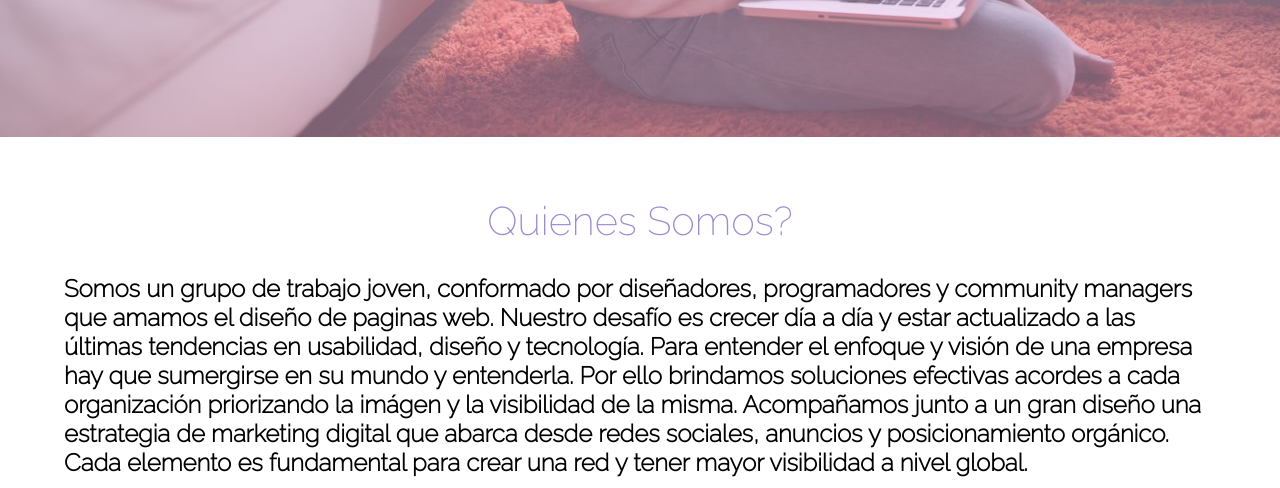
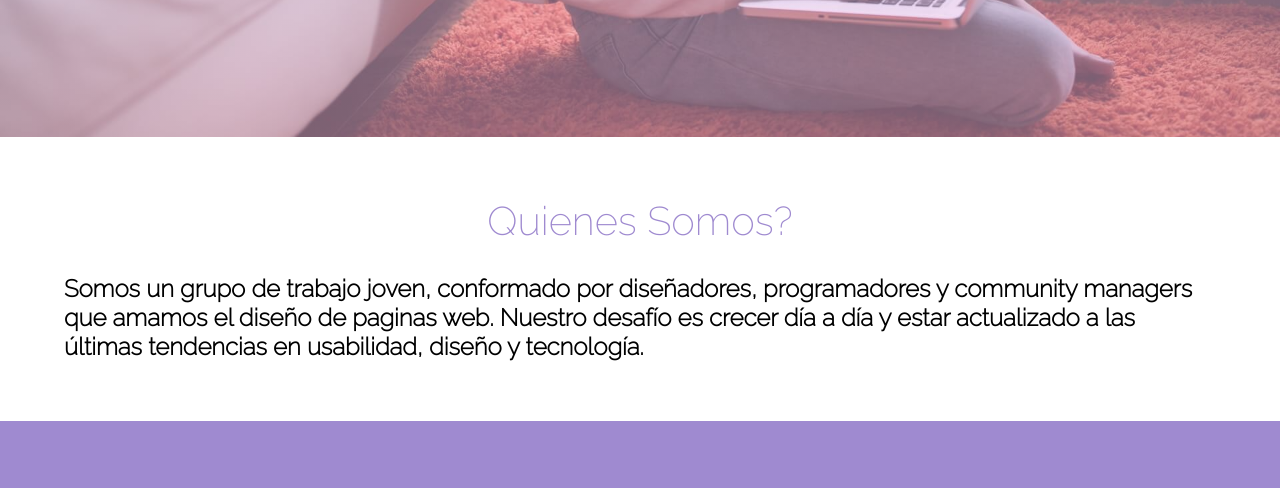
Before and after one commit to MazaSebastian/Proyecto-Final---Sebastian-Maza, a plain HTML site: page index.html in a window 1280 px wide. Shown: the part 663-1151 px from the top of the page. Drawn offline with nearby package versions, Linux system fonts and the light colour scheme.

Commit message:
Update index.html

```diff
--- a/index.html
+++ b/index.html
@@ -35,8 +35,7 @@
             <h2 class="subtitulo">Quienes Somos?</h2>
             <h1>Somos un grupo de trabajo joven, conformado por diseñadores, programadores y community managers que amamos el diseño de paginas web.
                 Nuestro desafío es crecer día a día y estar actualizado a las últimas tendencias en usabilidad, diseño y tecnología.
-                Para entender el enfoque y visión de una empresa hay que sumergirse en su mundo y entenderla. Por ello brindamos soluciones efectivas acordes a cada organización priorizando la imágen y la visibilidad de la misma.
-                Acompañamos junto a un gran diseño una estrategia de marketing digital que abarca desde redes sociales, anuncios y posicionamiento orgánico. Cada elemento es fundamental para crear una red y tener mayor visibilidad a nivel global.</h1>
+                </h1>
 
 
         <div class="imagen-light">
```
